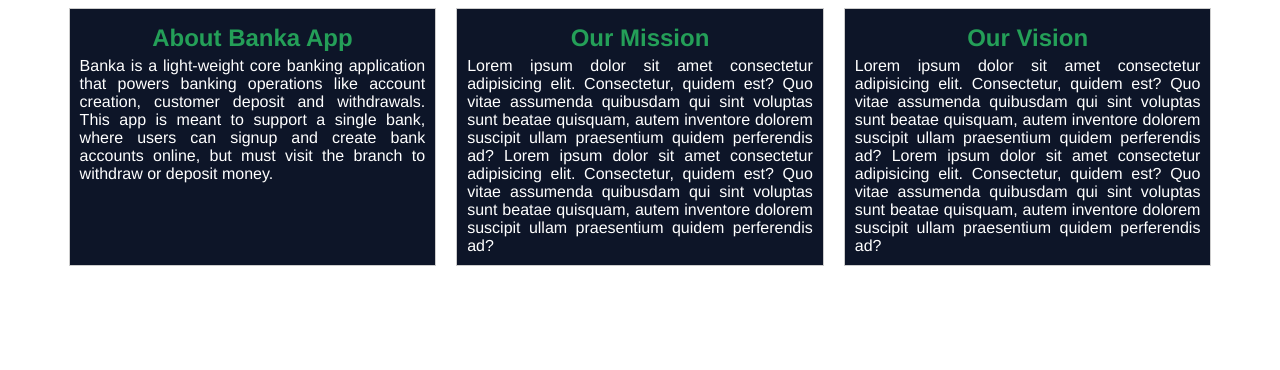
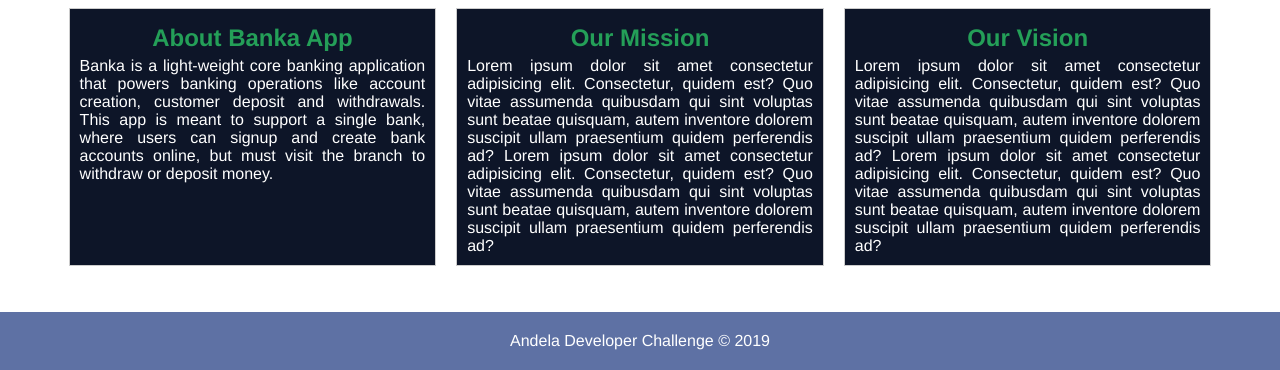
Before and after one commit to alatos2/banka, a plain HTML site: page index.html in a window 1280 px wide. Shown: the part 575-945 px from the top of the page. Before the commit the page ends 905 px from the top, so only its background shows below. Drawn offline with Linux system fonts and the light colour scheme.

Commit message:
updated front page

```diff
--- a/index.html
+++ b/index.html
@@ -54,7 +54,7 @@
         </div>
     </div>
     <br><br>
-    <div class="footer-front-page">Andela Developer Challenge © 2019</div>
+    <div class="footer">Andela Developer Challenge © 2019</div>
 </body>
 </html>
 
```
